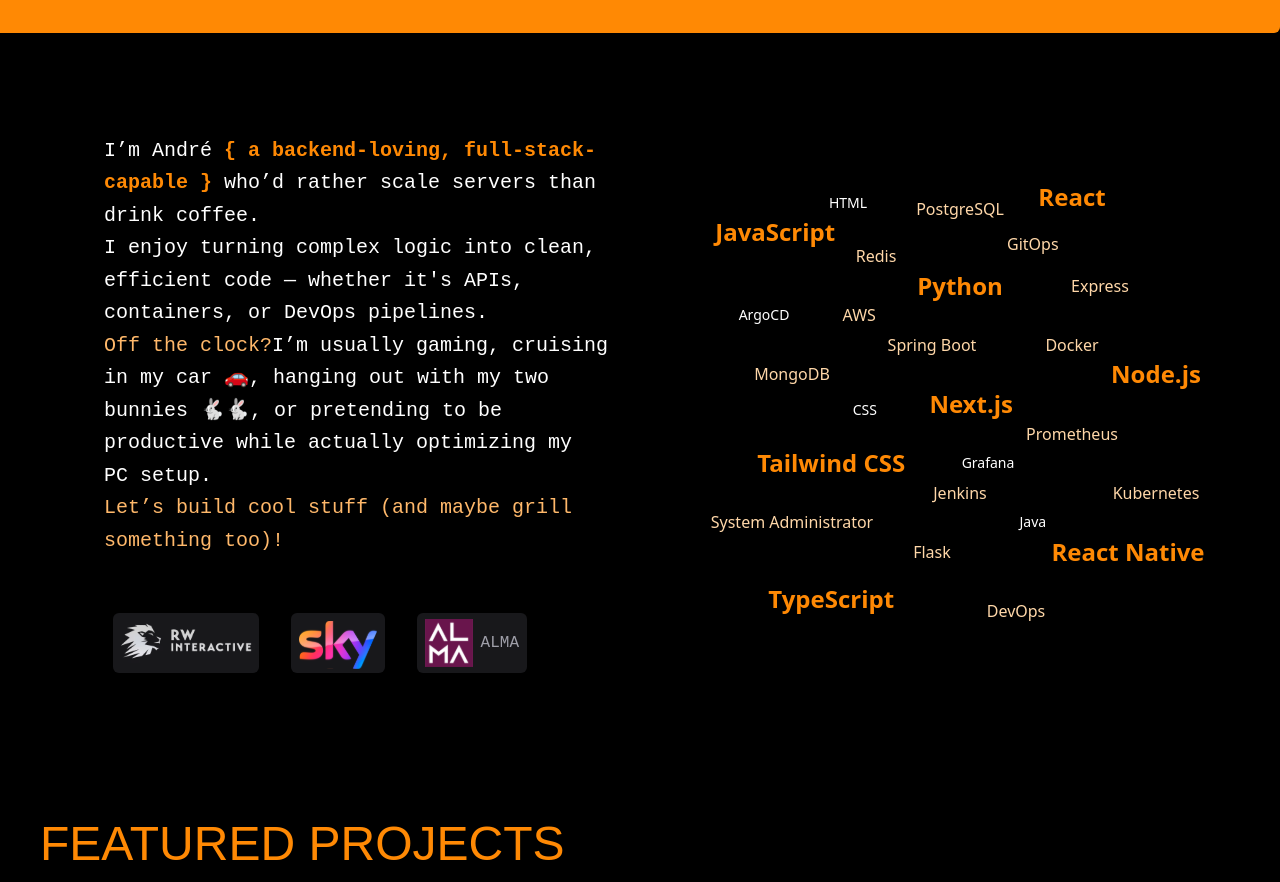
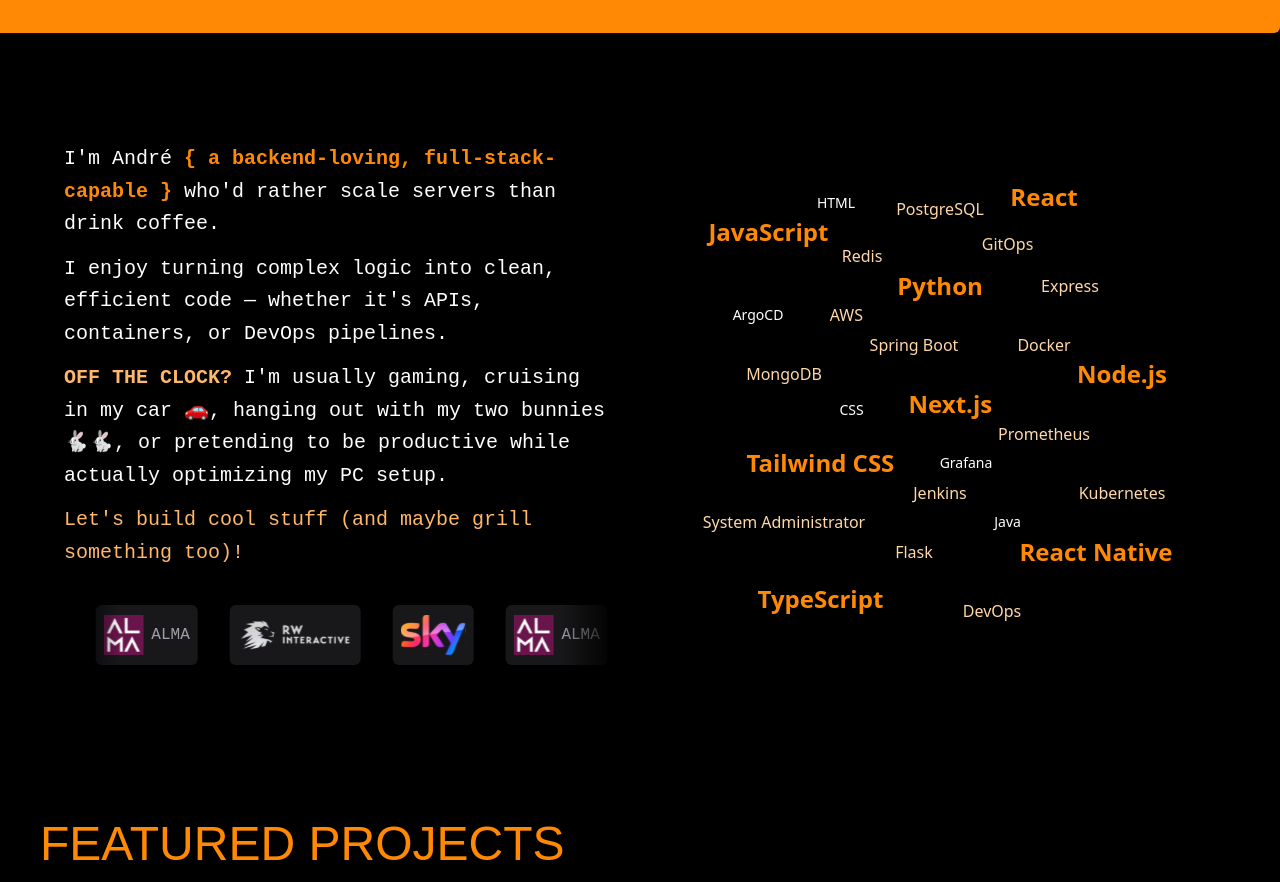
Before and after one commit to joanamarquees/andre_portfolio, a React (Vite) app: page / in a window 1280 px wide. Shown: the part 860-1742 px from the top of the page. Built offline with nearby package versions, Linux system fonts and the light colour scheme; a web font is replaced by a local one.

Commit message:
created companies list and component and added infinite scroll animation - yet to be reviewed

```diff
--- a/src/App.tsx
+++ b/src/App.tsx
@@ -7,9 +7,7 @@ import Projects from './components/projects'
 import { projects } from './data/projects'
 
 import logo from './assets/arrz_logo.svg'
-import rw_interactive from './assets/rw_interactive.svg'
-import sky from './assets/sky.svg'
-import alma from './assets/alma.svg'
+import { companies } from './data/companies'
 
 function App() {
 
@@ -71,48 +69,57 @@ function App() {
       </div>
 
       {/* Skills & tools and companies/works */}
-      <div id="about" className="flex flex-col md:flex-row h-screen w-full pt-[10%]">
+      <div id="about" className="grid grid-cols-1 md:grid-cols-2 min-h-screen w-full pt-[10%] px-5 md:px-10">
         {/* ABOUT text */}
-        <div className="flex flex-col w-full md:w-[50%] items-center md:items-start text-center md:text-left justify-center font-martian text-sm md:text-lg lg:text-xl text-white gap-4 px-6 leading-relaxed">
-          <div className="sm:pl-10 lg:pl-20">
+        <div className="flex flex-col items-center md:items-start text-center md:text-left justify-center font-martian text-sm md:text-lg lg:text-xl text-white gap-4 px-6 leading-relaxed">
+          <div className="flex flex-col gap-3">
             <p>
-              I’m André
+              I'm André
               <span className="text-orange-400 font-semibold"> {"{ a backend-loving, full-stack-capable }"} </span>
-              who’d rather scale servers than drink coffee.
+              who'd rather scale servers than drink coffee.
             </p>
             <p>
               I enjoy turning complex logic into clean, efficient code — whether it's APIs,
               containers, or DevOps pipelines.
             </p>
             <p>
-              <span className="text-orange-300 font-medium">Off the clock?</span>
-              I’m usually gaming, cruising in my car 🚗, hanging out with my two bunnies 🐇🐇,
+              <span className="text-orange-300 font-bold uppercase">Off the clock? </span>
+              I'm usually gaming, cruising in my car 🚗, hanging out with my two bunnies 🐇🐇,
               or pretending to be productive while actually optimizing my PC setup.
             </p>
             <p className="text-orange-300 font-medium">
-              Let’s build cool stuff (and maybe grill something too)!
+              Let's build cool stuff (and maybe grill something too)!
             </p>
           </div>
 
           {/* Companies */}
-          <div className="flex w-full pt-5 md:pt-10 gap-4 md:gap-8 text-white justify-center items-end">
-            <div className="h-12 md:h-15 w-fit p-1 bg-zinc-900 rounded-md">
-              <img src={rw_interactive} alt="rw interactive" className="h-10 md:h-12" />
-            </div>
-
-            <div className="h-12 md:h-15 w-fit p-2 bg-zinc-900 rounded-md">
-              <img src={sky} alt="sky portugal" className="h-10 md:h-12"/>
-            </div>
-
-            <div className="flex h-12 md:h-15 w-fit  p-2 bg-zinc-900 rounded-md items-center gap-1 md:gap-2">
-              <img src={alma} alt="sky portugal" className="h-10 md:h-12"/>
-              <p className="text-zinc-400 text-xs md:text-base"> ALMA </p>
+          <div className="w-full pt-5 text-white
+                          [mask-image:linear-gradient(to_right,transparent,black_10%,black_90%,transparent_100%)]">
+            <div className="flex whitespace-nowrap gap-4 md:gap-8 scroll-animation">
+              {[...companies, ...companies].map((company, index) => (
+                <div
+                  key={`${company.name}-${index}`}
+                  className="flex-shrink-0 h-12 md:h-15 w-fit p-2 bg-zinc-900 rounded-md items-center gap-1 md:gap-2 flex"
+                >
+                  <img
+                    src={company.icon}
+                    alt={company.name}
+                    className="h-[5vh]"
+                  />
+                  {company.showName && (
+                    <p className="text-zinc-400 text-xs md:text-base whitespace-nowrap">
+                      {company.name}
+                    </p>
+                  )}
+                </div>
+              ))}
             </div>
           </div>
+
         </div>
 
         {/* Skills & tools */}
-        <div className="h-[50%] md:h-full w-full md:w-[50%] px-4 md:p-10">
+        <div className="h-[50vh] md:h-full md:p-10">
           <SkillCloud />
         </div>
       </div>
--- /dev/null
+++ b/src/data/companies.ts
@@ -0,0 +1,21 @@
+export interface Company {
+  name: string;
+  icon: string;
+  showName?: boolean;
+}
+
+export const companies: Company[] = [
+  {
+    name: 'RW Interactive',
+    icon: '/src/assets/rw_interactive.svg',
+  },
+  {
+    name: 'Sky Portugal',
+    icon: '/src/assets/sky.svg',
+  },
+  {
+    name: 'ALMA',
+    icon: '/src/assets/alma.svg',
+    showName: true,
+  },
+];
--- a/src/index.css
+++ b/src/index.css
@@ -10,6 +10,23 @@
     scrollbar-width: none;
   }
 }
+
+/* INFINITE SCROLL ANIMATION */
+@keyframes scroll {
+  0% {
+    transform: translateX(0);
+  }
+  100% {
+    transform: translateX(-50%);
+  }
+}
+
+.scroll-animation {
+  animation: scroll 10s linear infinite;
+  width: max-content;
+}
+
+
 
 /* PIXEL BUTTON */
 .pixel-button {
```
